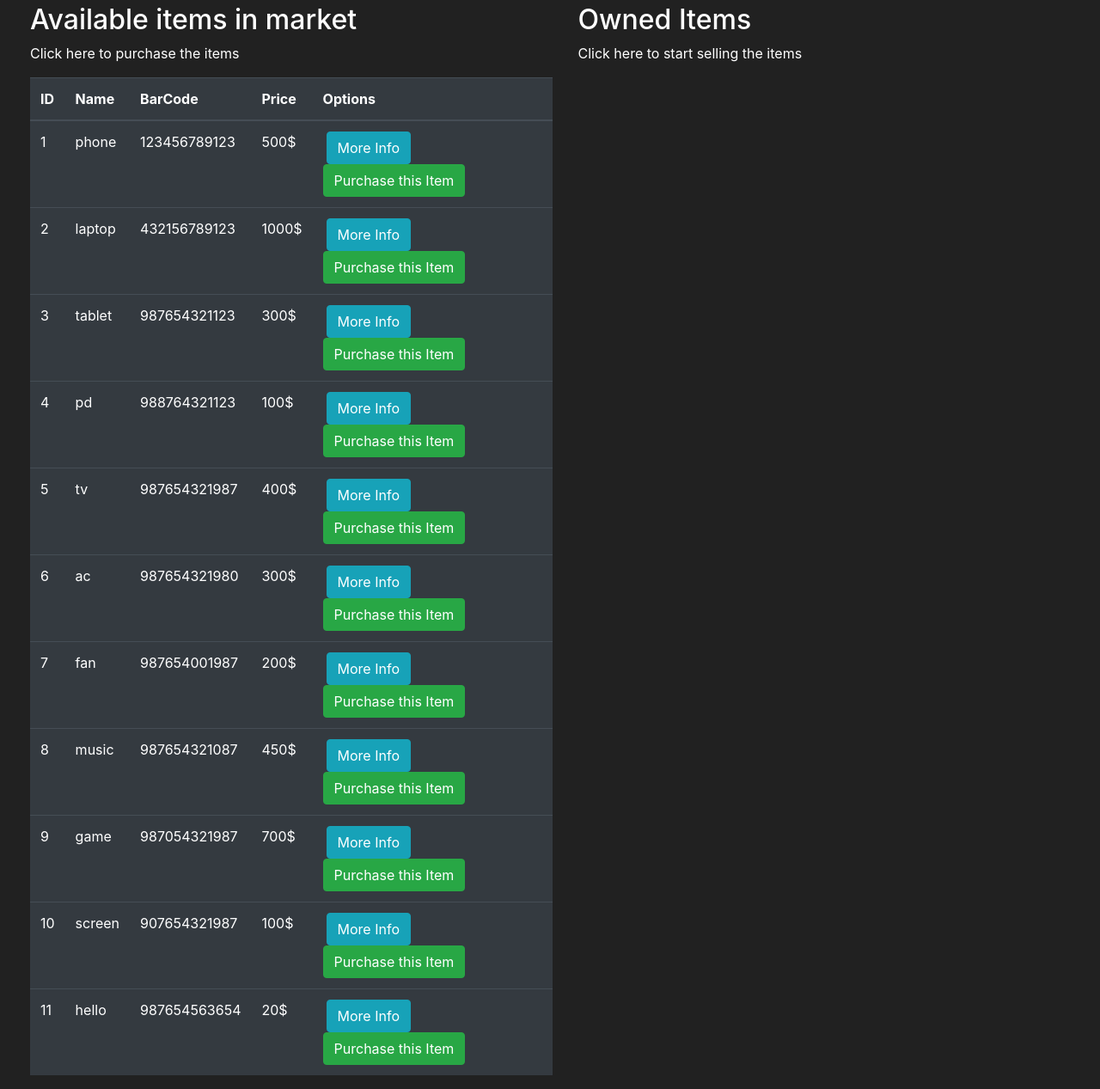
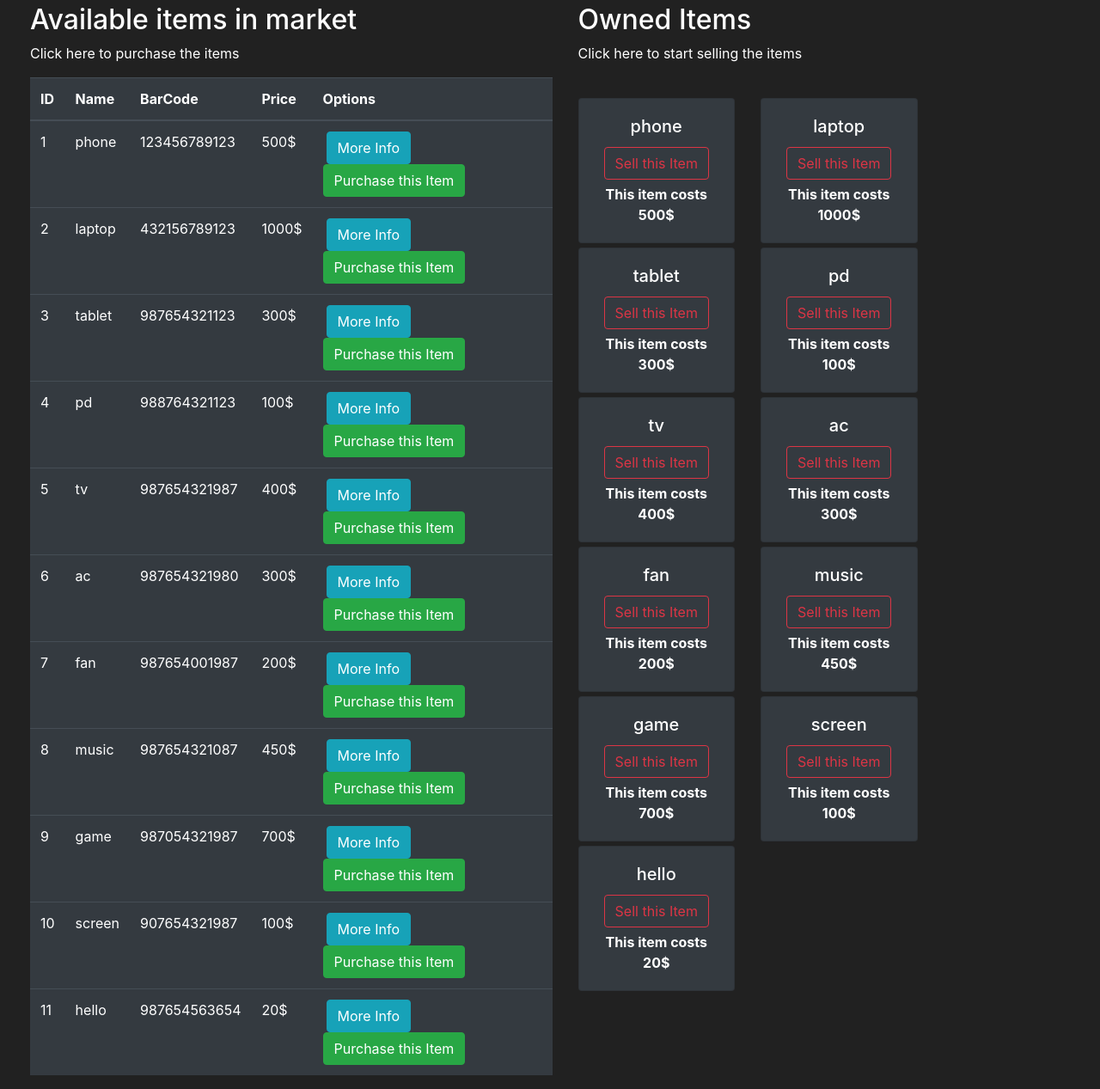
Before and after one commit to amit-gitgub/flask-market-application, a Flask app: template flaskmarket/market/templates/market.html in a window 1280 px wide. Shown: the part 56-1323 px from the top of the page at 86% size. Run offline with Flask 2, Linux system fonts and the light colour scheme; the template is opened without the code that fills it: values that come from a table or form of the project are taken from there, others are empty; data comes from the database, SQL or seed files in the repository; both versions use the stored data as it was after the commit; form fields are guessed from the names that the template uses; some libraries are stand-ins or nearby versions.

Commit message:
final working code

```diff
--- a/flaskmarket/market/templates/includes/items_modals.html
+++ b/flaskmarket/market/templates/includes/items_modals.html
@@ -3,8 +3,6 @@
       background-color: #212121
 
   }
-
-
 </style>
 
 <!-- Market INFO Modal -->
--- /dev/null
+++ b/flaskmarket/market/templates/includes/owned_items_modals.html
@@ -0,0 +1,42 @@
+<style>
+  .modal-content {
+      background-color: #212121
+
+  }
+</style>
+
+
+<!-- Market Selling Modal -->
+<div class="modal fade" id="sellingModal-{{ owned_item.id }}" tabindex="-1" aria-labelledby="exampleModalLabel"
+     aria-hidden="true">
+    <div class="modal-dialog">
+        <div class="modal-content">
+            <div class="modal-header">
+                <h5 class="modal-title" id="ModalLabel">{{ owned_item.name }}</h5>
+                <button type="button" class="btn-close" data-bs-dismiss="modal" aria-label="Close"></button>
+            </div>
+            <div class="modal-body">
+
+                <form method="POST">
+                    <!--Always put the below hidden tag in form whenever you are working with form  -->
+                    {{ selling_form.hidden_tag() }}
+                    <h4 class="text-center">
+                        Are you sure you want to sell {{ owned_item.name }} for {{ owned_item.price }}$ ?
+                    </h4>
+                    <br>
+                    <h6 class="text-center">
+                        By clicking selling, You will sell this Item
+                    </h6>
+                    <br>
+                    <input id="sold_item" name="sold_item" type="hidden" value="{{ owned_item.name }}">
+                    {{ selling_form.hidden_tag() }}
+                    {{ selling_form.submit(class="btn btn-outline-success btn-block") }}
+                </form>
+            </div>
+            <div class="modal-footer">
+                <button type="button" class="btn btn-secondary" data-bs-dismiss="modal">Close</button>
+
+            </div>
+        </div>
+    </div>
+</div>
--- a/flaskmarket/market/templates/market.html
+++ b/flaskmarket/market/templates/market.html
@@ -40,8 +40,12 @@ Market Page
                 <td>{{item.barcode}}</td>
                 <td>{{item.price}}$</td>
                 <td>
-                    <button class="btn btn-outline btn-info mx-1" data-toggle="modal" data-target="#infoModal-{{ item.id }}"> More Info</button>
-                    <button class="btn btn-outline btn-success" mx-1 data-toggle="modal" data-target="#purchaseModal-{{ item.id }}"> Purchase this Item</button>
+                    <button class="btn btn-outline btn-info mx-1" data-toggle="modal"
+                            data-target="#infoModal-{{ item.id }}"> More Info
+                    </button>
+                    <button class="btn btn-outline btn-success" mx-1 data-toggle="modal"
+                            data-target="#purchaseModal-{{ item.id }}"> Purchase this Item
+                    </button>
                 </td>
             </tr>
             {% endfor %}
@@ -54,6 +58,26 @@ Market Page
         <br>
         <h2>Owned Items</h2>
         <p>Click here to start selling the items</p>
+        <br>
+        <div class="row">
+            {% for owned_item in owned_items %}
+            {% include 'includes/owned_items_modals.html' %}
+            <div class="col-md-6">
+                <div style="margin-bottom: 5px" class="card text-center bg-dark">
+                    <div class="card-body">
+                        <h5 class="card-title">{{ owned_item.name }}</h5>
+                        <button type="button" class="btn btn-outline-danger" style="margin-bottom: 5px"
+                                data-toggle="modal" data-target="#sellingModal-{{ owned_item.id }}">
+                            Sell this Item
+                        </button>
+                        <p class="card-text"><strong>
+                            This item costs {{ owned_item.price }}$
+                        </strong></p>
+                    </div>
+                </div>
+            </div>
+            {% endfor %}
+        </div>
     </div>
 </div>
 </div>
```
Also changed, not shown: flaskmarket/market/models.py (+8 -0 lines), flaskmarket/market/routes.py (+15 -2 lines), flaskmarket/market/market.db.
